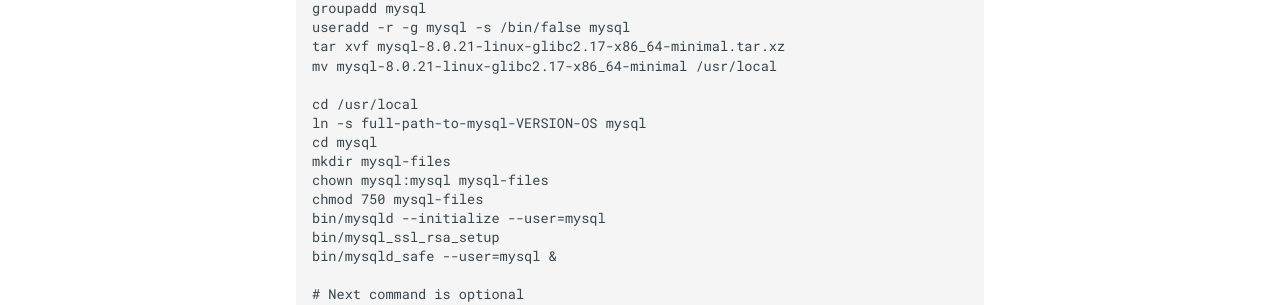
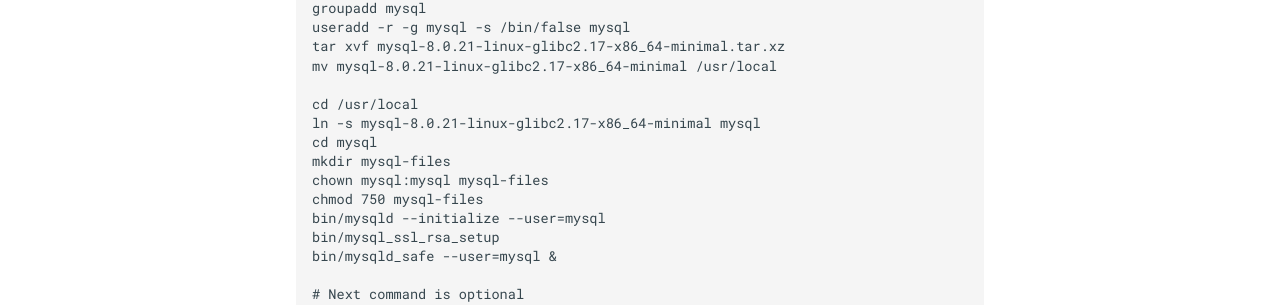
Before and after one commit to duliang123/dba100, an MkDocs documentation site: the page built from docs/mysql8/index.md, in a window 1280 px wide and 900 px high. Shown: the part 473-778 px from the top of the window. Built offline with MkDocs 1.6.1 and Material for MkDocs 9.7.7, drawn with Linux system fonts in a browser that asks for light colours; some of the changed text lies outside the part shown.

Commit message:
Update index.md

```diff
--- a/docs/mysql8/index.md
+++ b/docs/mysql8/index.md
@@ -18,7 +18,7 @@ tar xvf mysql-8.0.21-linux-glibc2.17-x86_64-minimal.tar.xz
 mv mysql-8.0.21-linux-glibc2.17-x86_64-minimal /usr/local
 
 cd /usr/local
-ln -s full-path-to-mysql-VERSION-OS mysql
+ln -s mysql-8.0.21-linux-glibc2.17-x86_64-minimal mysql
 cd mysql
 mkdir mysql-files
 chown mysql:mysql mysql-files
```
